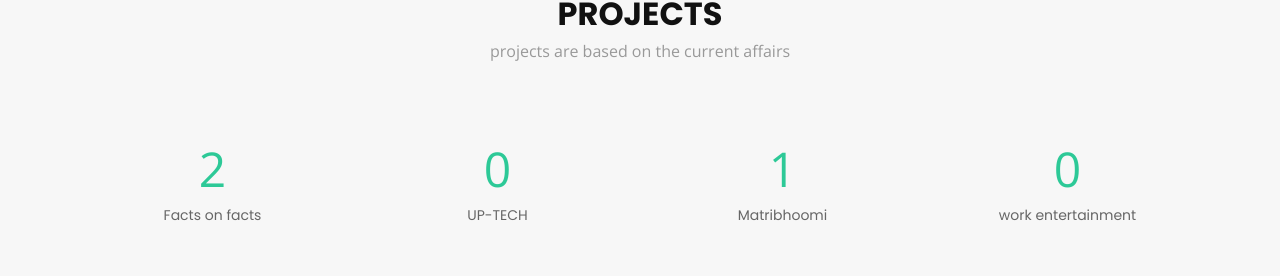
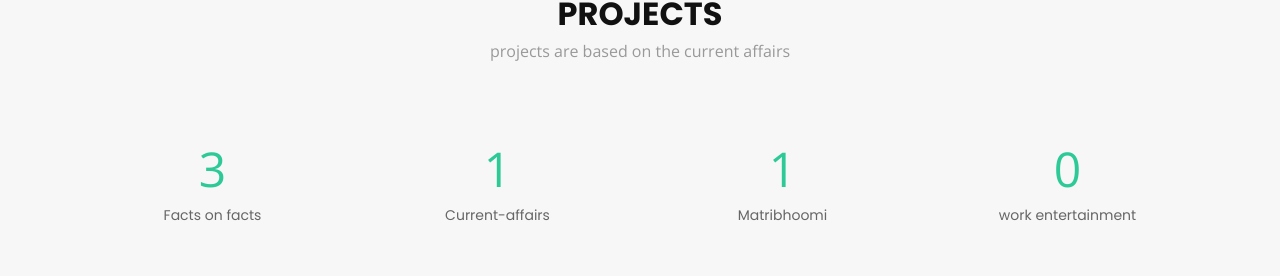
Before and after one commit to Arian19981998/Lazyinformer1, a plain HTML site: page index.html in a window 1280 px wide. Shown: the part 1573-1849 px from the top of the page. Drawn offline with nearby package versions, Linux system fonts and the light colour scheme.

Commit message:
Update index.html

```diff
--- a/index.html
+++ b/index.html
@@ -135,13 +135,13 @@
         <div class="row counters">
 
   				<div class="col-lg-3 col-6 text-center">
-            <span data-toggle="counter-up">2</span>
+            <span data-toggle="counter-up">3</span>
             <p>Facts on facts</p>
   				</div>
 
           <div class="col-lg-3 col-6 text-center">
-            <span data-toggle="counter-up">0</span>
-            <p>UP-TECH</p>
+            <span data-toggle="counter-up">1</span>
+            <p>Current-affairs</p>
   				</div>
 
           <div class="col-lg-3 col-6 text-center">
```
